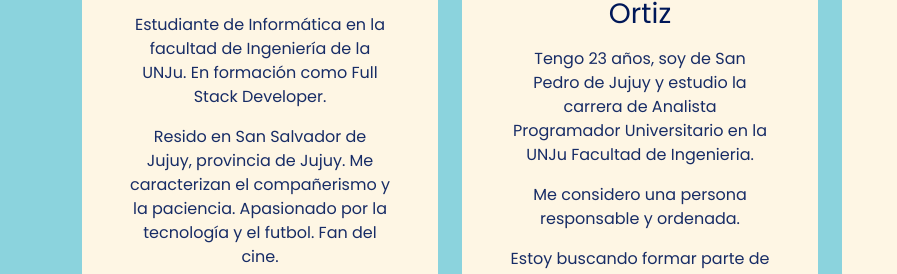
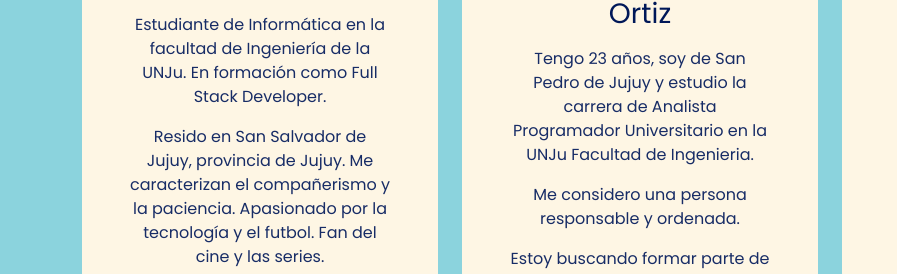
Before and after one commit to tamaraortiz98/devtech-podcast-web, a plain HTML site: page index.html in a window 1280 px wide. Shown: the part 1535-1809 px from the top of the page, 0-897 px from the left. Drawn offline with nearby package versions, Linux system fonts and the light colour scheme.

Commit message:
fix errors

```diff
--- a/index.html
+++ b/index.html
@@ -152,7 +152,7 @@
                   <p>
                     Resido en San Salvador de Jujuy, provincia de Jujuy. Me caracterizan el
                     compañerismo y la paciencia. Apasionado por la tecnología y el futbol. Fan del
-                    cine.
+                    cine y las series.
                   </p>
                   <a href="#"><i class="bi bi-twitter text-dark mx-1 lead"></i></a>
                   <a href="#"><i class="bi bi-linkedin text-dark mx-1 lead"></i></a>
```
